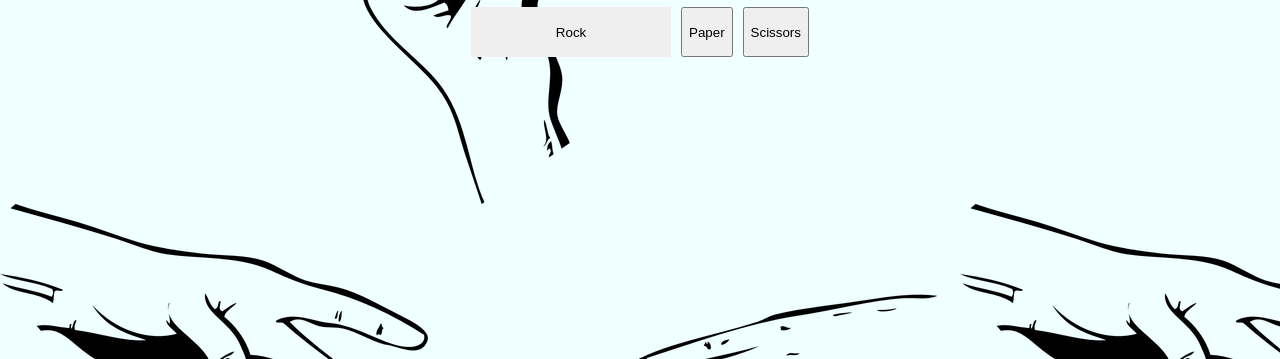
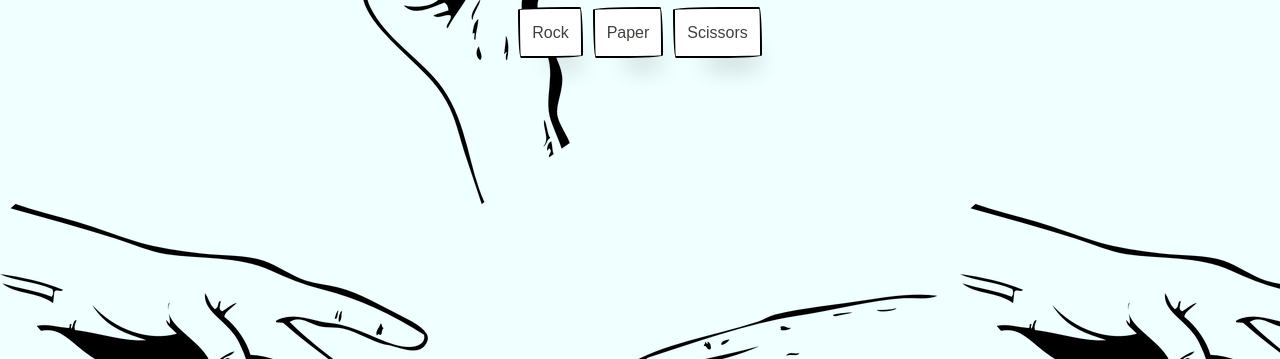
Before and after one commit to eilerb/RockPaperScissors, a plain HTML site: page index.html in a window 1280 px wide. Shown: the part 457-816 px from the top of the page. Drawn offline with Linux system fonts and the light colour scheme; a web font is replaced by a local one.

Commit message:
Add styling for the buttons

```diff
--- a/style.css
+++ b/style.css
@@ -17,10 +17,13 @@ body {
 
 .result {
     height: 50px;
+    font-size: xx-large;
 }
 
 .text, .choices {
     display: flex;
+    align-items: center;
+    justify-content: center;
 }
 
 .choices {
@@ -36,16 +39,42 @@ body {
     flex-direction: column;
 }
 
-.rock {
-    background-image: url(rock.png);
-    background-repeat: no-repeat;
-    background-position: 50% 50%;
-    /* put the height and width of your image here */
-    height: 50px;
-    width: 200px;
-    border: none;
-  }
+button {
+  align-self: center;
+  background-color: #fff;
+  background-image: none;
+  background-position: 0 90%;
+  background-repeat: repeat no-repeat;
+  background-size: 4px 3px;
+  border-radius: 15px 225px 255px 15px 15px 255px 225px 15px;
+  border-style: solid;
+  border-width: 2px;
+  box-shadow: rgba(0, 0, 0, .2) 15px 28px 25px -18px;
+  box-sizing: border-box;
+  color: #41403e;
+  cursor: pointer;
+  display: inline-block;
+  font-family: Neucha, sans-serif;
+  font-size: 1rem;
+  line-height: 23px;
+  outline: none;
+  padding: .75rem;
+  text-decoration: none;
+  transition: all 235ms ease-in-out;
+  border-bottom-left-radius: 15px 255px;
+  border-bottom-right-radius: 225px 15px;
+  border-top-left-radius: 255px 15px;
+  border-top-right-radius: 15px 225px;
+  user-select: none;
+  -webkit-user-select: none;
+  touch-action: manipulation;
+}
 
-  .rock span {
-    display: none;
-  }
+button:hover {
+  box-shadow: rgba(0, 0, 0, .3) 2px 8px 8px -5px;
+  transform: translate3d(0, 2px, 0);
+}
+
+button:focus {
+  box-shadow: rgba(0, 0, 0, .3) 2px 8px 4px -6px;
+}
```
